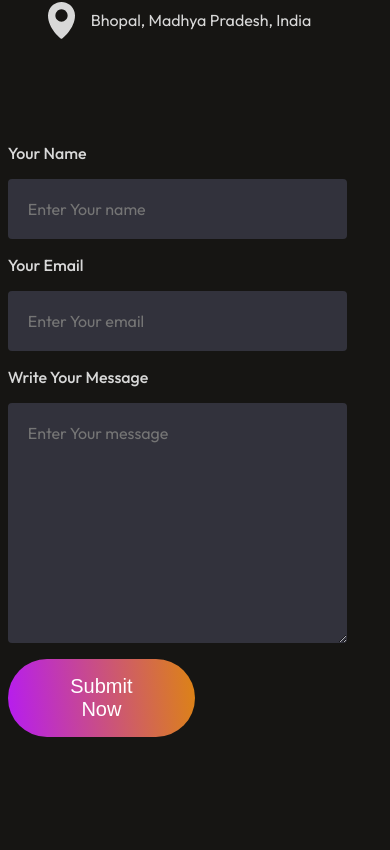
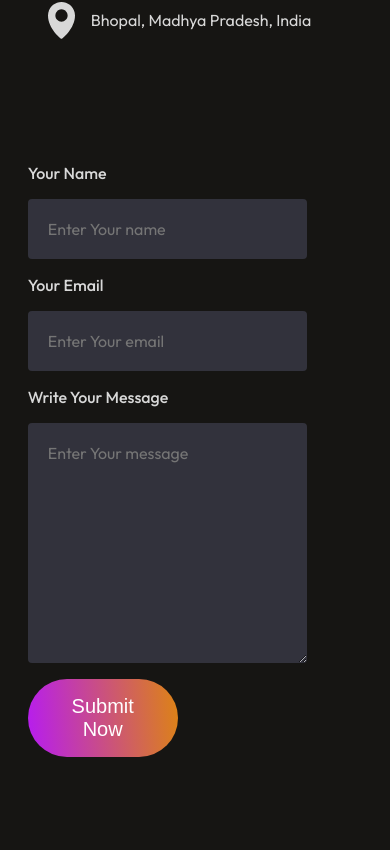
Before and after one commit to rohitsinghabad/Portfolio, a React (Vite) app: page / in a window 390 px wide. Shown: the part 6594-7444 px from the top of the page. Built offline with nearby package versions, Linux system fonts and the light colour scheme.

Commit message:
Update Contact.css

```diff
--- a/src/components/Contact/Contact.css
+++ b/src/components/Contact/Contact.css
@@ -145,9 +145,10 @@
         width: 50%;
         text-align: center;
     }
-/*     .contact-right{
+    .contact-right{
         margin: 20px;
-    } */
+        width: 80%;
+    }
 
     .contact-right input,
 .contact-right textarea {
```
